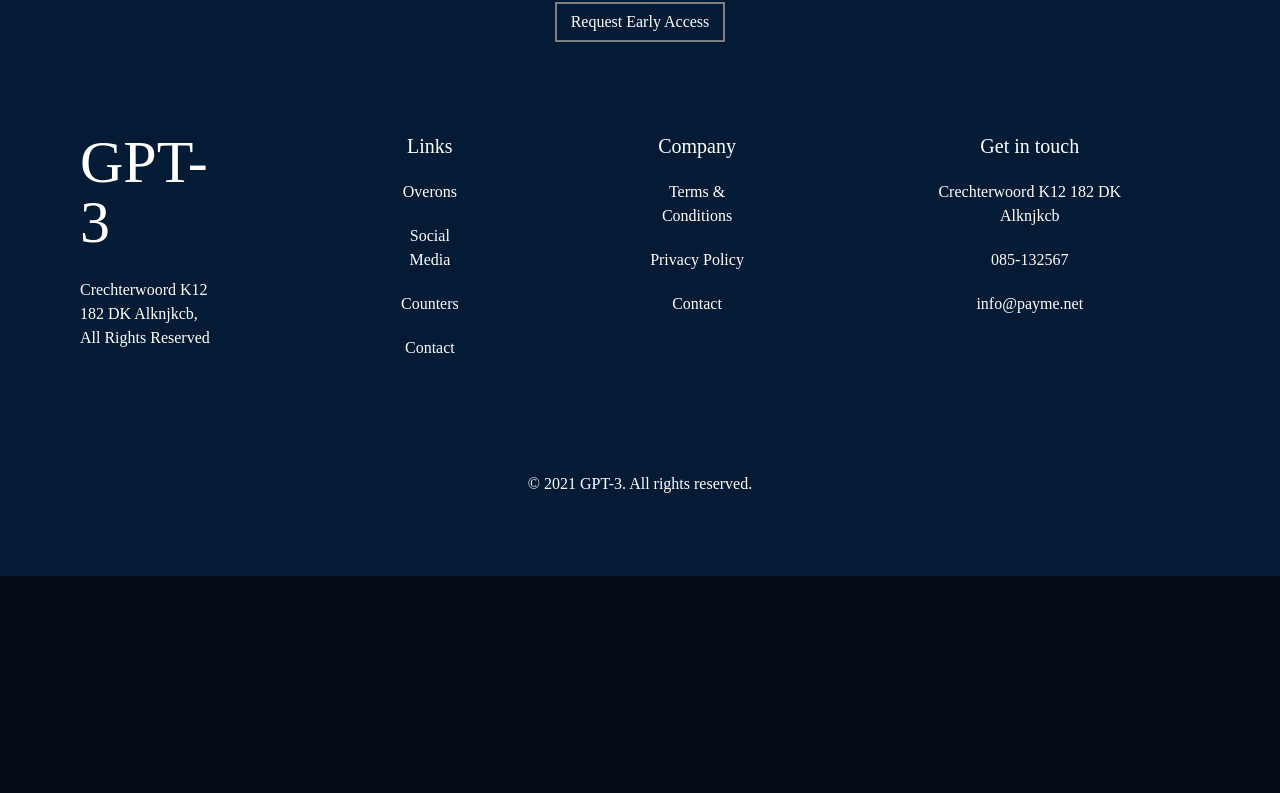
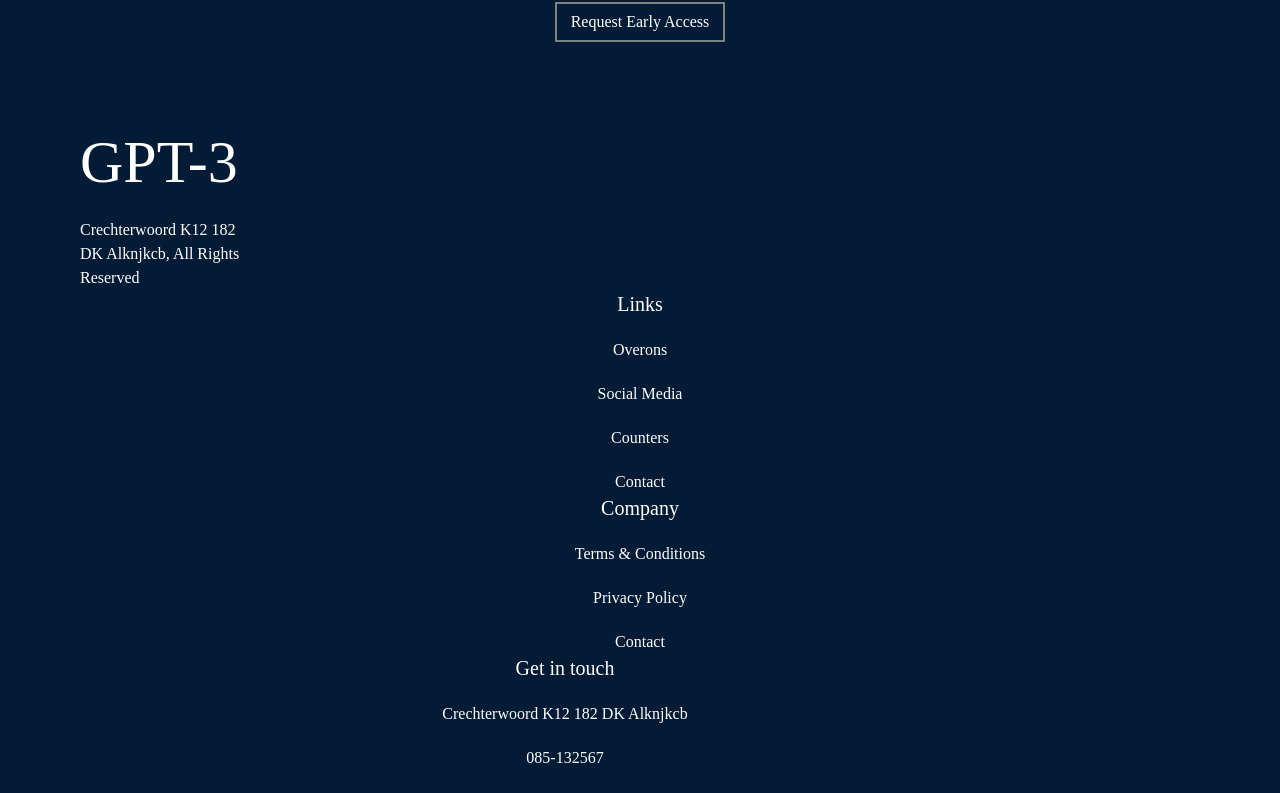
Before and after one commit to manushresthyadav/Gpt3-Clone, a React (Create React App) app: page / in a window 1280 px wide. Shown: the part 3799-4592 px from the top of the page. Before the commit the page ends 4375 px from the top, so only its background shows below. Built offline with nearby package versions, Linux system fonts and the light colour scheme.

Commit message:
Update footer.js

```diff
--- a/src/footer.js
+++ b/src/footer.js
@@ -9,7 +9,7 @@
 </div>
 <button className='pd-6 text-white mt-8 ftr-btn'>Request Early Access</button>
         </div>
-        <div className='ftr-second flex mt-20'>
+        <div className='ftr-second mt-20'>
 <div className='f-one flex flex-col'>
     <h1 className='hh'>GPT-3</h1>
     <p className='mt-4'>Crechterwoord K12 182 DK Alknjkcb, All Rights Reserved</p>
```
